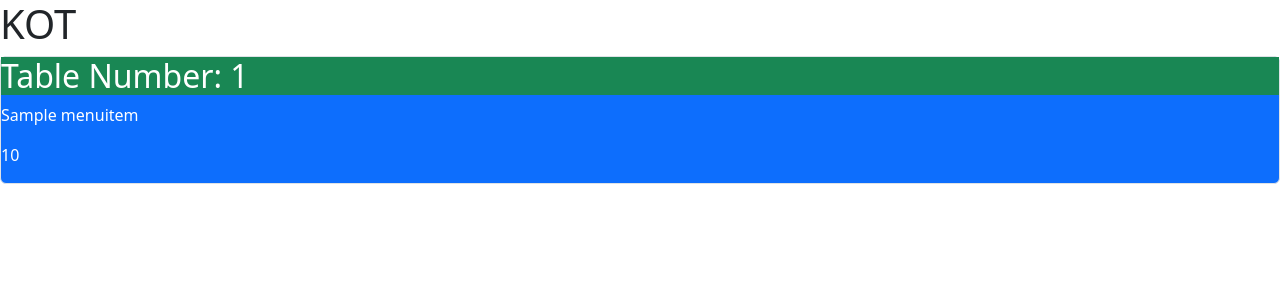
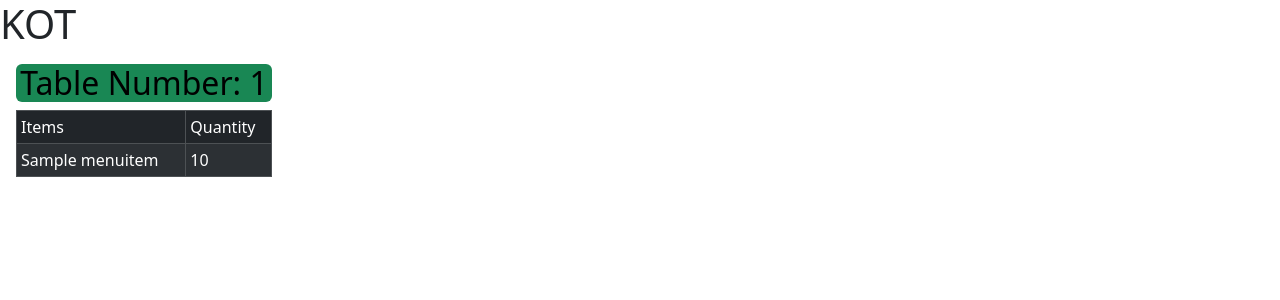
Before and after one commit to PrimChim/RMS, a Django app: page /orders/kot in a window 1280 px wide. Shown: the top 300 px of the page. Run offline with Django 5.2, Linux system fonts and the light colour scheme; tables that the repository leaves empty hold one stand-in row (values such as "Sample post").

Commit message:
KOT front-end made

```diff
--- a/orders/templates/orders/kot.html
+++ b/orders/templates/orders/kot.html
@@ -2,13 +2,27 @@
 
 {% block content %}
 <h1>KOT</h1>
-<div class="bg-primary border border-gray rounded text-white">
+<div class="rounded text-black" style="width: 18rem;">
     {% for order_detail in order_details %}
-    <h2 class="bg-success">Table Number: {{order_detail.order}}</h2>
-    {% for item in order_detail.items %}
-    <p>{{item.name}}</p>
-    <p>{{item.quantity}}</p>
-    {% endfor %}
+    <div class="m-3">
+        <h2 class="bg-success rounded text-center">Table Number: {{order_detail.order}}</h2>
+        <table class="table table-sm table-striped table-dark table-bordered table-hover">
+            <thead>
+                <tr>
+                    <td>Items</td>
+                    <td>Quantity</td>
+                </tr>
+            </thead>
+            <tbody>
+                {% for item in order_detail.items %}
+                <tr>
+                    <td>{{item.name}}</td>
+                    <td>{{item.quantity}}</td>
+                </tr>
+                {% endfor %}
+            </tbody>
+        </table>
+    </div>
     {% endfor %}
 </div>
 {% endblock %}
```
